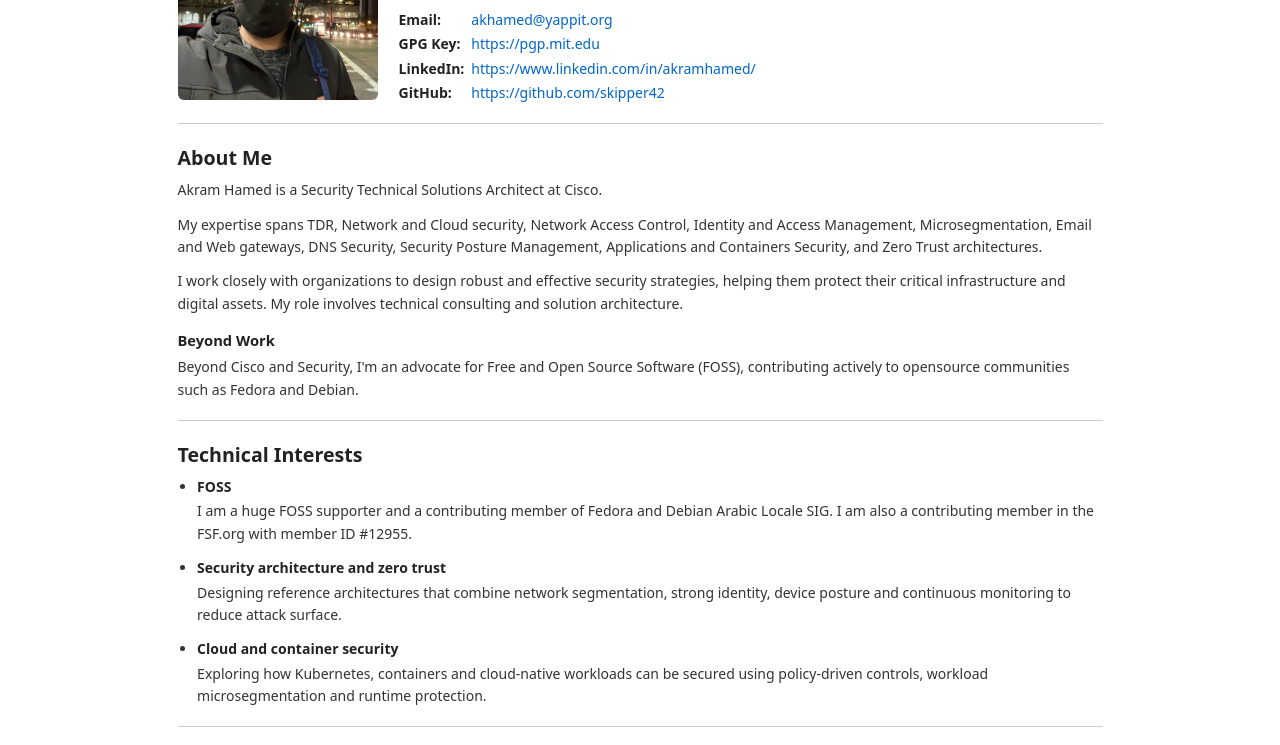
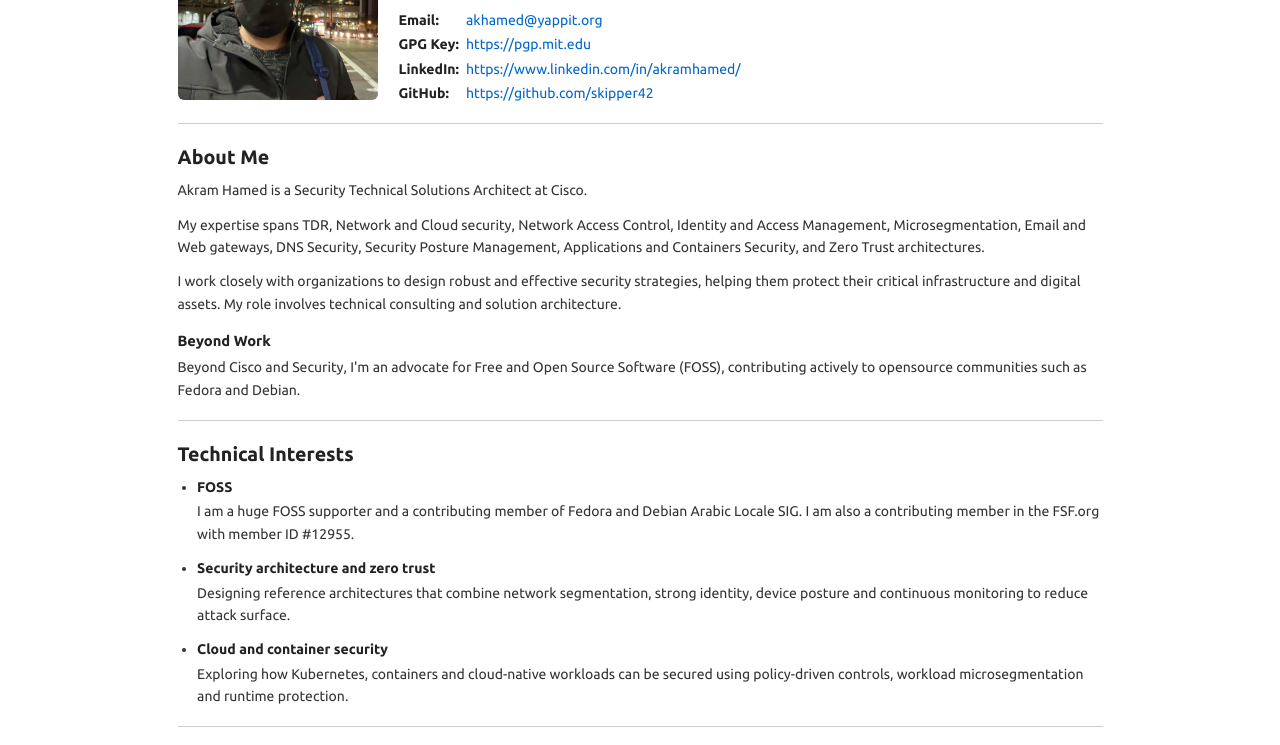
Before and after one commit to skipper42/skipper42.github.io, a plain HTML site: page index.html in a window 1280 px wide. Shown: the part 137-882 px from the top of the page. Drawn offline with Linux system fonts and the light colour scheme.

Commit message:
feat: self-host open-source Ubuntu woff2 fonts (400, 400i, 700) with zero external font CDN

```diff
--- a/assets/site.css
+++ b/assets/site.css
@@ -1,4 +1,28 @@
-/* Akram Hamed (git.yappit.org) — Self-contained FOSS stylesheet */
+/* Akram Hamed (yappit.org) — Self-contained FOSS stylesheet */
+
+@font-face {
+  font-family: "Ubuntu";
+  font-style: normal;
+  font-weight: 400;
+  font-display: swap;
+  src: url("/assets/fonts/ubuntu-400.woff2") format("woff2");
+}
+
+@font-face {
+  font-family: "Ubuntu";
+  font-style: italic;
+  font-weight: 400;
+  font-display: swap;
+  src: url("/assets/fonts/ubuntu-400i.woff2") format("woff2");
+}
+
+@font-face {
+  font-family: "Ubuntu";
+  font-style: normal;
+  font-weight: 700;
+  font-display: swap;
+  src: url("/assets/fonts/ubuntu-700.woff2") format("woff2");
+}
 
 :root {
   --bg: #ffffff;
--- a/index.html
+++ b/index.html
@@ -5,6 +5,20 @@
     <meta name="viewport" content="width=device-width, initial-scale=1" />
     <title>Akram Hamed — Security Technical Solutions Architect at Cisco</title>
     <link rel="icon" type="image/x-icon" href="/favicon.ico" />
+    <link
+      rel="preload"
+      href="/assets/fonts/ubuntu-400.woff2"
+      as="font"
+      type="font/woff2"
+      crossorigin
+    />
+    <link
+      rel="preload"
+      href="/assets/fonts/ubuntu-700.woff2"
+      as="font"
+      type="font/woff2"
+      crossorigin
+    />
     <link rel="stylesheet" href="/assets/site.css" />
     <script
       async
```
Also changed, not shown: 404.html (+14 -0 lines), partners.html (+14 -0 lines), assets/fonts/ubuntu-400.woff2 (added), assets/fonts/ubuntu-400i.woff2 (added), assets/fonts/ubuntu-700.woff2 (added).
